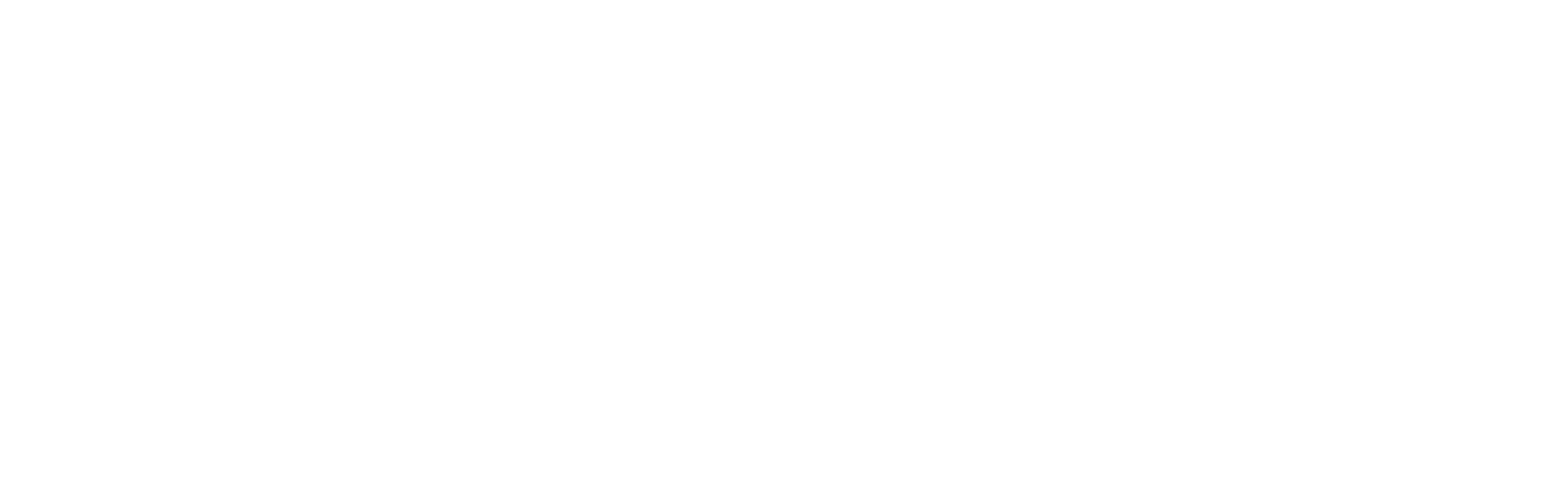
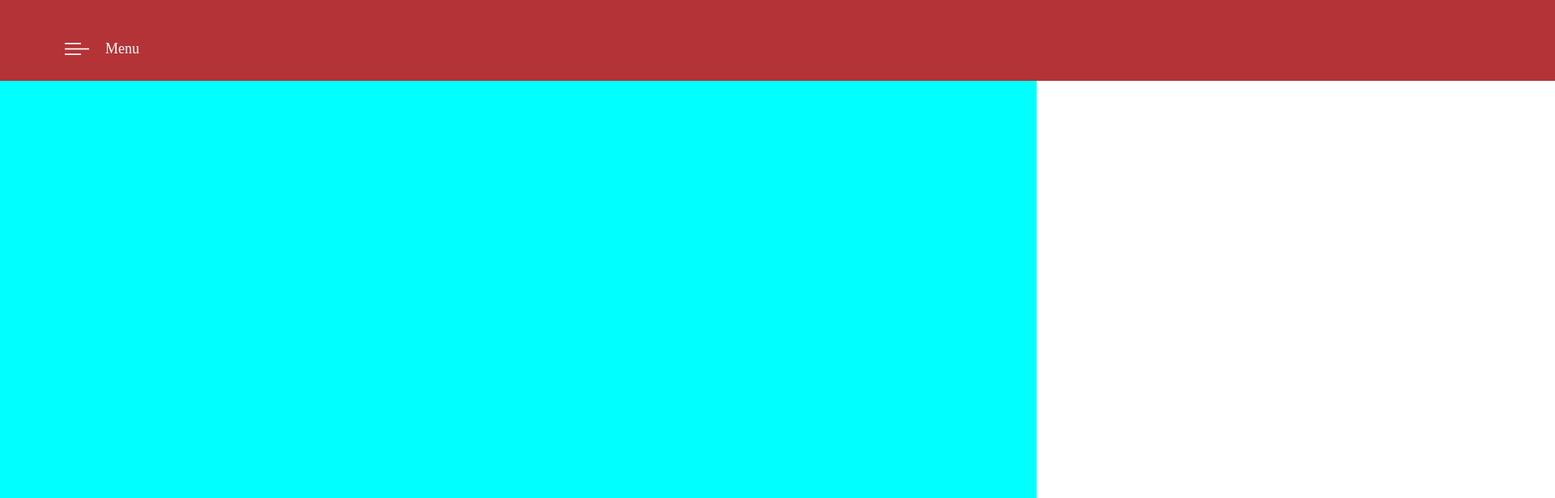
Before and after one commit to semoyl/cocacola, a plain HTML site: page index.html in a window 1280 px wide. Shown: the top 616 px of the page at 81% size, 1920 px wide, since content can reach past the window. Drawn offline with Linux system fonts and the light colour scheme.

Commit message:
Header Finalizado

```diff
--- a/index.html
+++ b/index.html
@@ -9,7 +9,10 @@
 </head>
 <body>
     <header>
-        <div class="menu"></div>
+        <div class="menu">
+            <div class="imgmenu"></div>
+            <div class="txtheader">Menu</div>
+        </div>
     </header>
     <main></main>
     <footer></footer>
--- a/style.css
+++ b/style.css
@@ -14,6 +14,40 @@ ul, ol, li{
 }
 
 header{
-    height: 200px;
-    color: aquamarine;
+    height: 100px;
+    width: 1920px;
+    display: flex;
+    background-color:#b43336;
 }
+
+.menu{
+    flex-direction: row;
+    display: flex;
+}
+
+
+.menu .imgmenu{
+    margin-top: 50px;
+    margin-left: 80px;
+    display: flex;
+    height: 20px;
+    width: 30px;
+    background-image: url(./img/menu-burger.svg);
+    background-size: contain;
+    background-repeat: no-repeat;
+    background-position: center;
+
+}
+
+.menu .txtheader{
+    margin-left: 20px;
+    font-size: 18px;
+    margin-top: 50px;
+    color: white;
+
+}
+
+main{
+    background-color: aqua;
+    height: 980px;
+}
```
